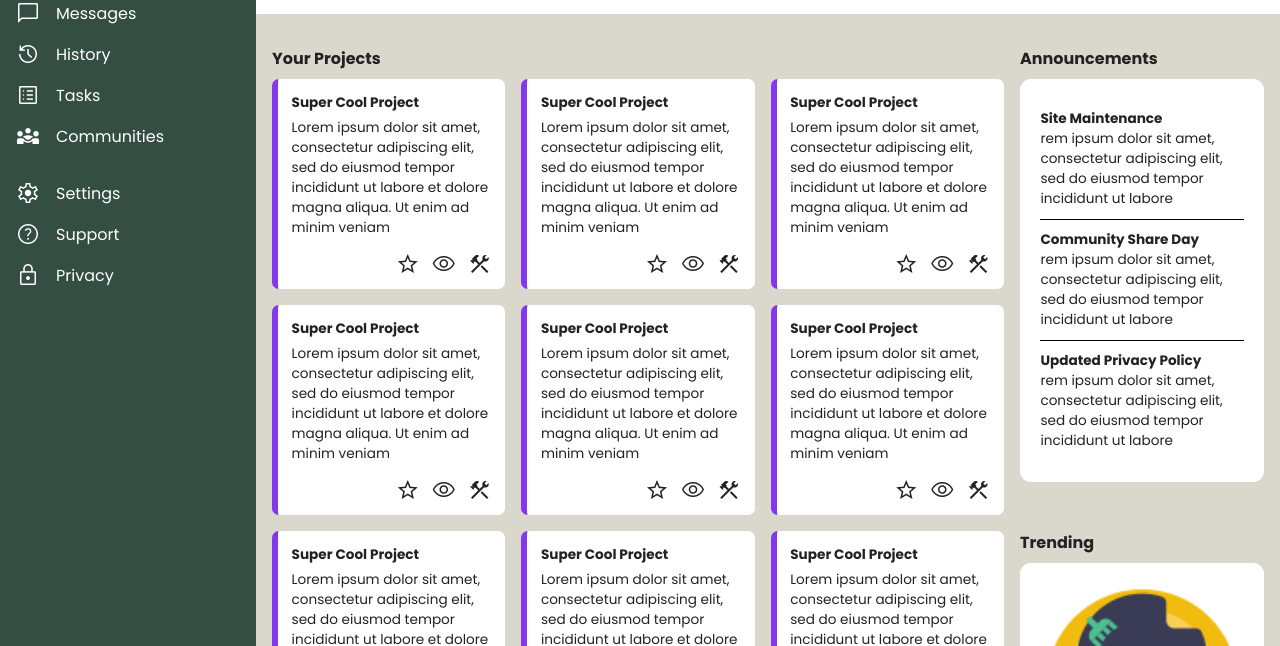
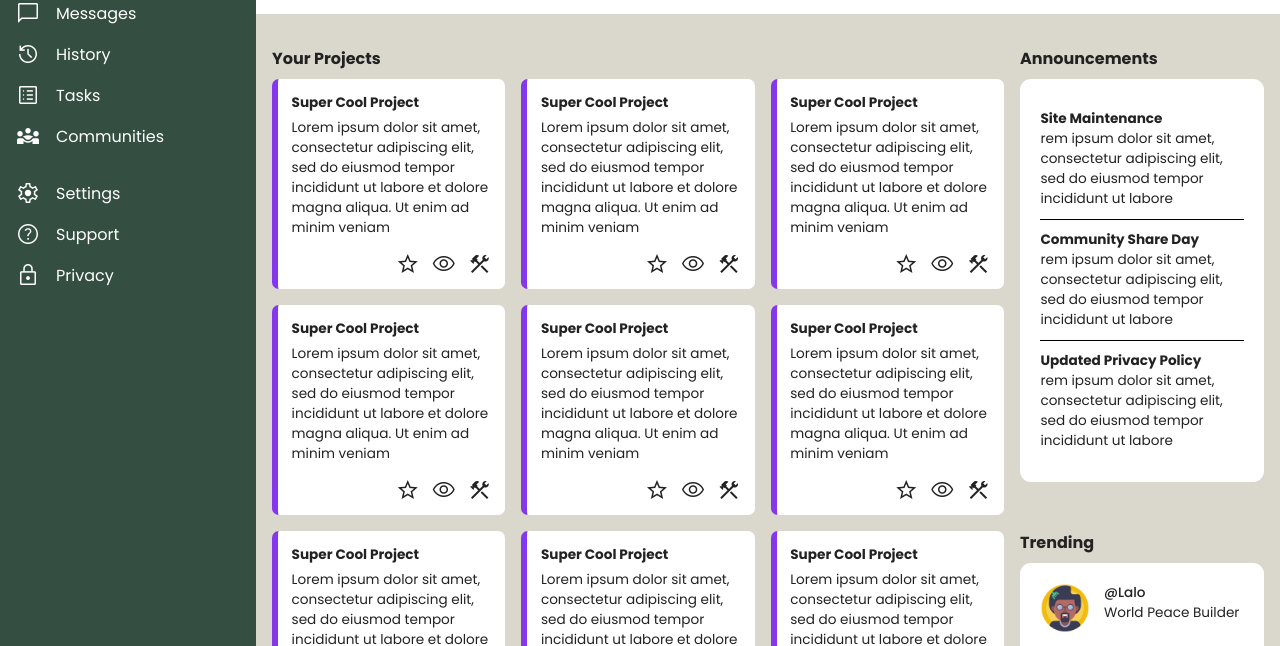
Before and after one commit to salvantjeff/Admin-Dashboard, a plain HTML site: page index.html in a window 1280 px wide. Shown: the part 154-800 px from the top of the page. Drawn offline with nearby package versions, Linux system fonts and the light colour scheme.

Commit message:
Make user layout grid

```diff
--- a/style.css
+++ b/style.css
@@ -254,3 +254,19 @@ main {
     padding: 1.5em;
     font-size: 0.85rem;
 }
+
+.people-card {
+    display: grid;
+    grid-template-columns: auto 1fr;
+    gap: 1em;
+}
+
+.people-card > img {
+    height: 50px;
+    border-radius: 50%;
+    width: 50px;
+}
+
+.tag {
+    font-weight: 500;
+}
```
